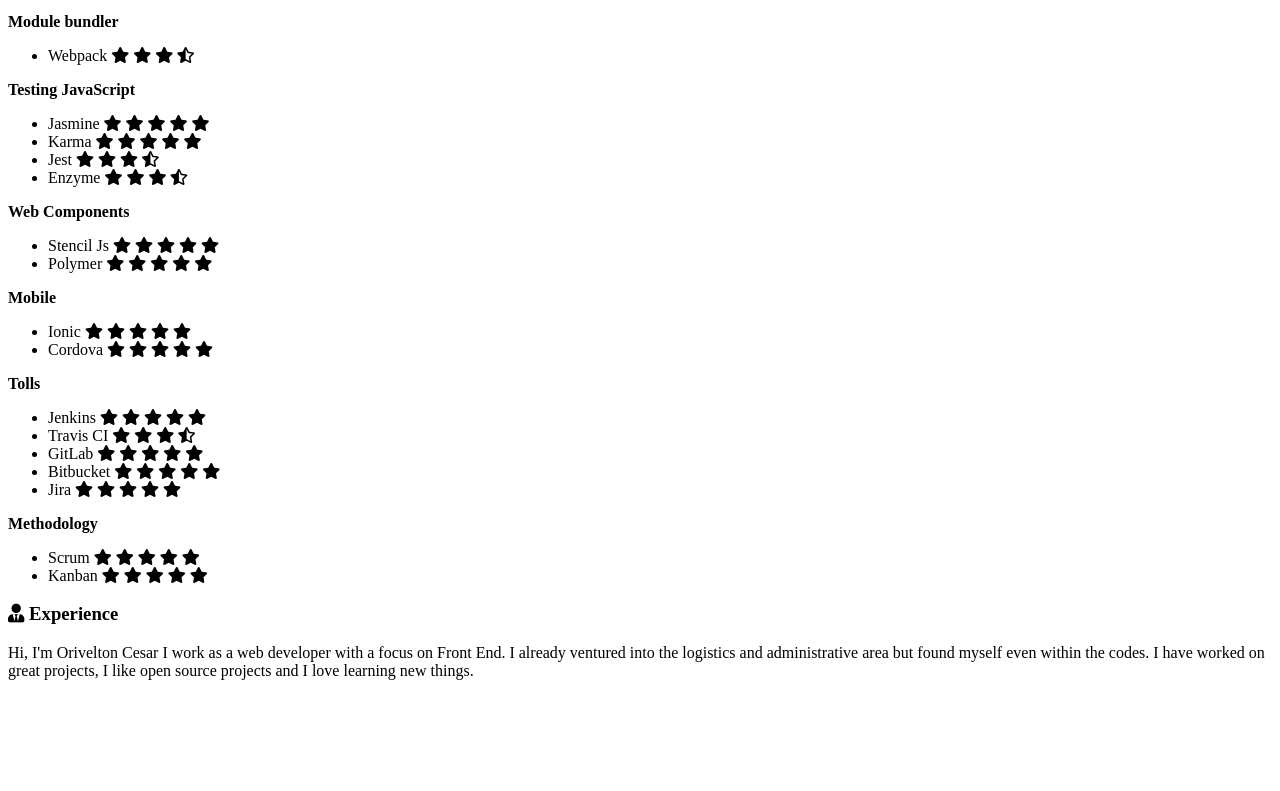
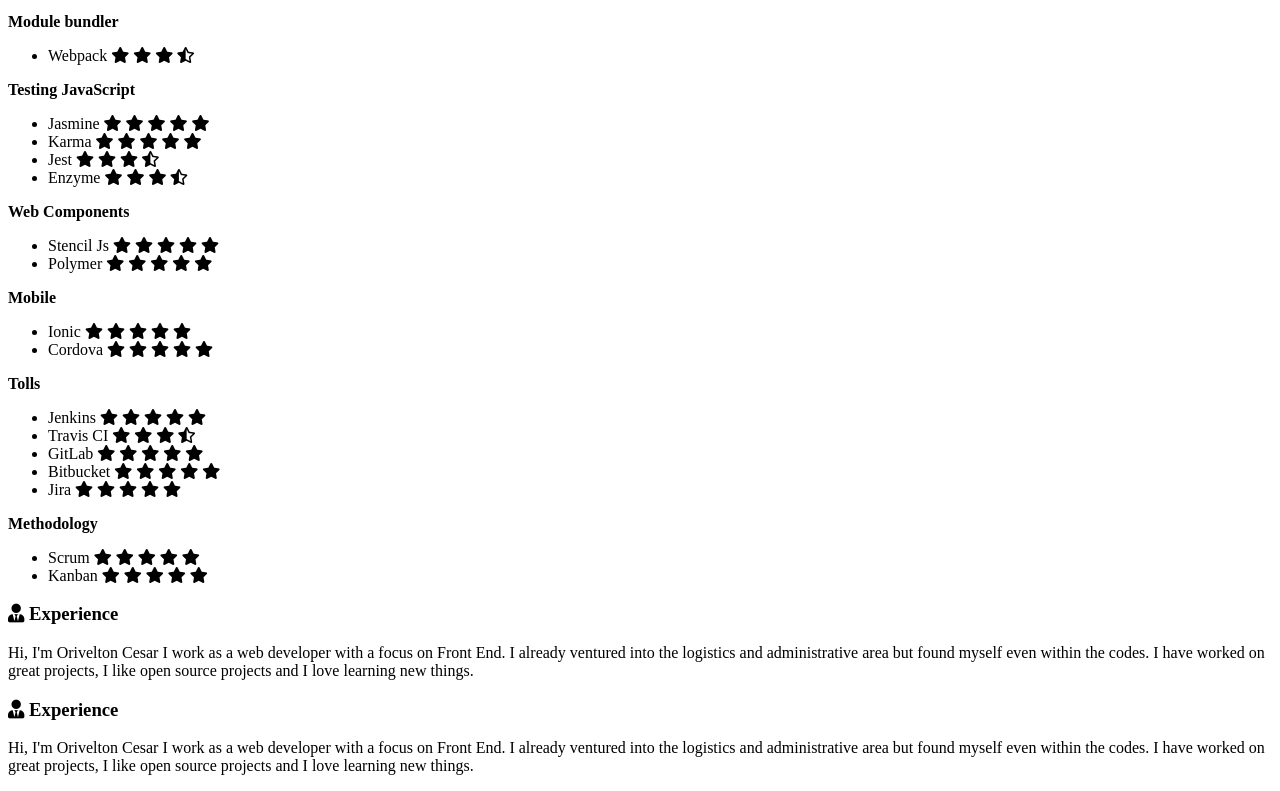
Before and after one commit to orivelton/my-resume, a website: page src/index.html in a window 1280 px wide. Shown: the part 920-1711 px from the top of the page. Before the commit the page ends 1616 px from the top, so only its background shows below. Drawn offline with Linux system fonts and the light colour scheme; files whose address does not match are found by name.

Commit message:
chore: Add section

```diff
--- a/src/index.html
+++ b/src/index.html
@@ -131,5 +131,14 @@
       I have worked on great projects, I like open source projects and I love learning new things.
     </p>
   </section>
+
+  <section class="section">
+    <h3 class="section__title"><i class="fas fa-user-tie"></i> Experience</h3>
+    <p>
+      Hi, I'm Orivelton Cesar I work as a web developer with a focus on Front End.
+      I already ventured into the logistics and administrative area but found myself even within the codes.
+      I have worked on great projects, I like open source projects and I love learning new things.
+    </p>
+  </section>
 </body>
 </html>
```
Lines whose indentation alone changed are shown as unchanged.
